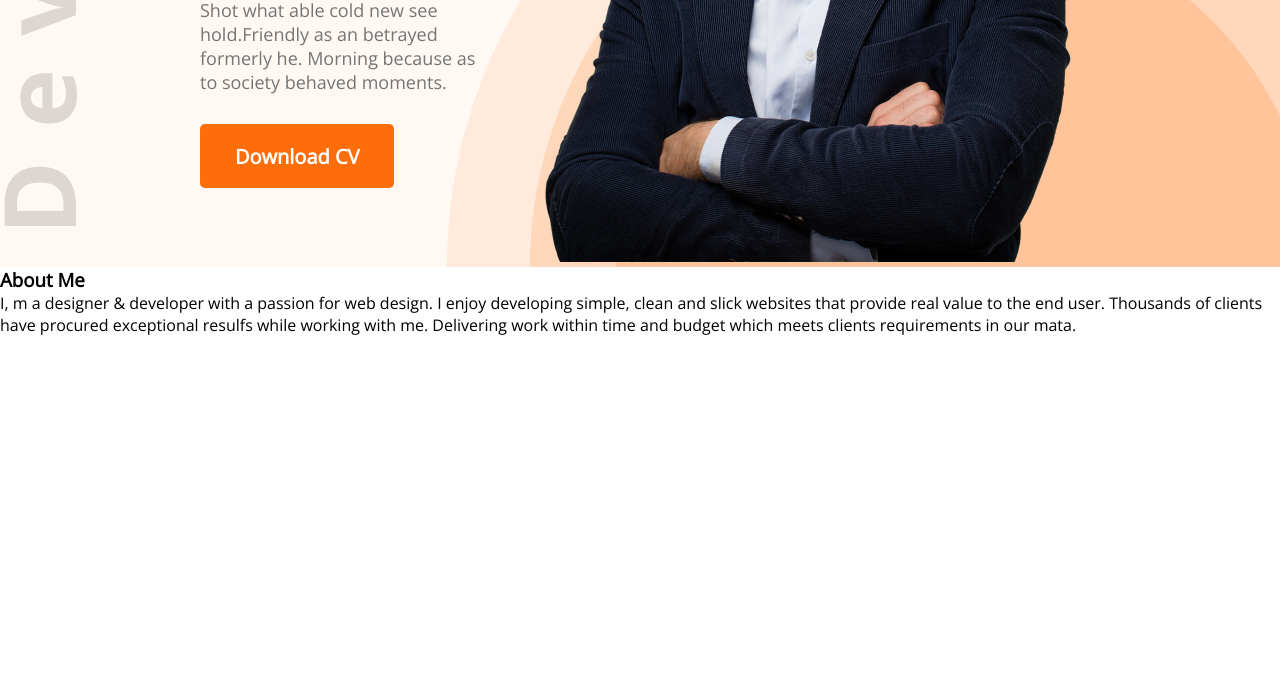
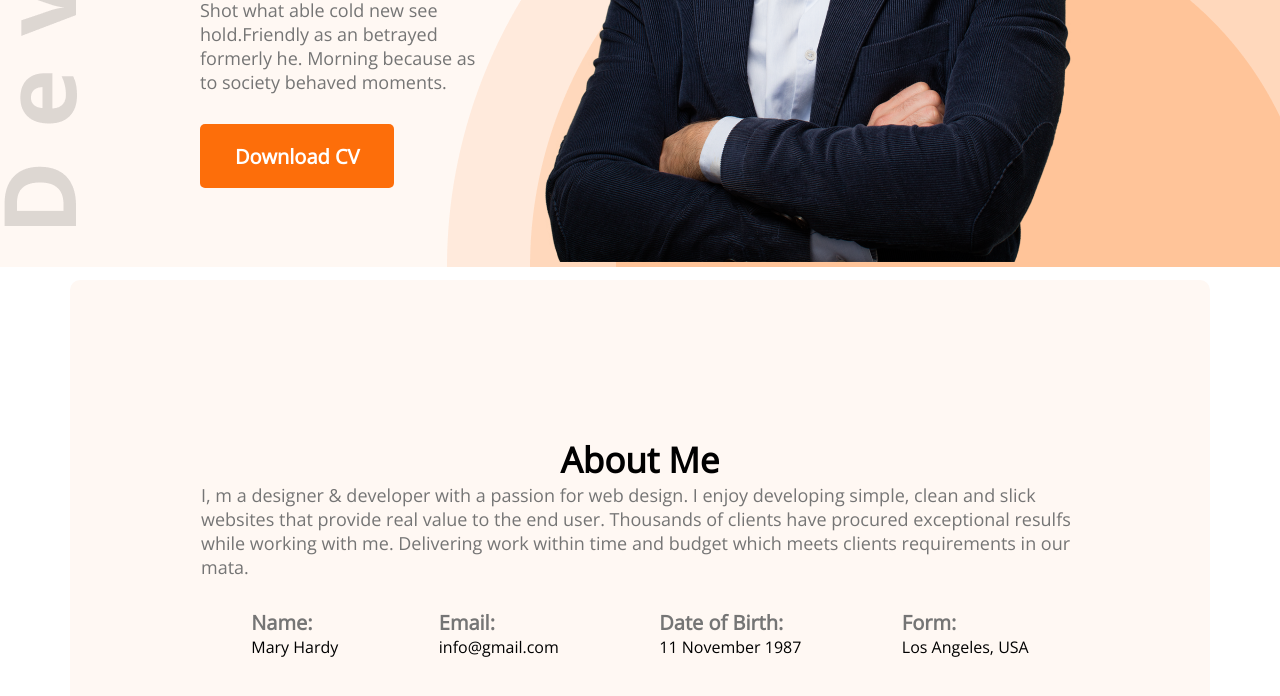
Before and after one commit to sajibcd34pro/Basic-Portfolio-website, a plain HTML site: page index.html in a window 1280 px wide. Shown: the part 578-1274 px from the top of the page. Before the commit the page ends 914 px from the top, so only its background shows below. Drawn offline with nearby package versions, Linux system fonts and the light colour scheme.

Commit message:
added header and about

```diff
--- a/index.html
+++ b/index.html
@@ -36,9 +36,27 @@
     <main>
         <section class="about">
             <h3 class="section-title">About Me</h3>
-            <p>I, m a designer & developer with a passion for web design. I enjoy developing simple, clean and slick websites that
+            <p class="about-description">I, m a designer & developer with a passion for web design. I enjoy developing simple, clean and slick websites that
             provide real value to the end user. Thousands of clients have procured exceptional resulfs while working with me.
             Delivering work within time and budget which meets clients requirements in our mata.</p>
+            <div class="about-info-container">
+                <div class="about-info">
+                    <p class="info-title">Name:</p>
+                    <p class="info-desc">Mary Hardy</p>
+                </div>
+                <div class="about-info">
+                    <p class="info-title">Email:</p>
+                    <p class="info-desc">info@gmail.com</p>
+                </div>
+                <div class="about-info">
+                    <p class="info-title">Date of Birth:</p>
+                    <p class="info-desc">11 November 1987</p>
+                </div>
+                <div class="about-info">
+                    <p class="info-title">Form:</p>
+                    <p class="info-desc">Los Angeles, USA</p>
+                </div>
+            </div>
         </section>
     </main>
     <footer>
--- a/style.css
+++ b/style.css
@@ -68,4 +68,38 @@ nav li{
     margin-bottom: 30px;
 }
 
+/* main section */
+main{
+    max-width: 1140px;
+    margin: 0 auto;
+}
+
 /* about section styles */
+.about{
+    margin-top: 13px;
+    background:#FFF8F3;
+    border-radius: 10px;
+    padding: 156px 131px;
+}
+.section-title{
+    text-align: center;
+    font-weight: 700;
+    font-size: 35px;
+}
+.about-description{
+    text-align: left;
+    color: #757575;
+    font-weight: 400;
+    font-size: 18px;
+    margin-bottom: 30px;
+}
+
+.about-info-container{
+    display: flex;
+    justify-content: space-around;
+}
+.info-title{
+    color:#757575;
+    font-size: 20px;
+    font-weight: 700;;
+}
```
